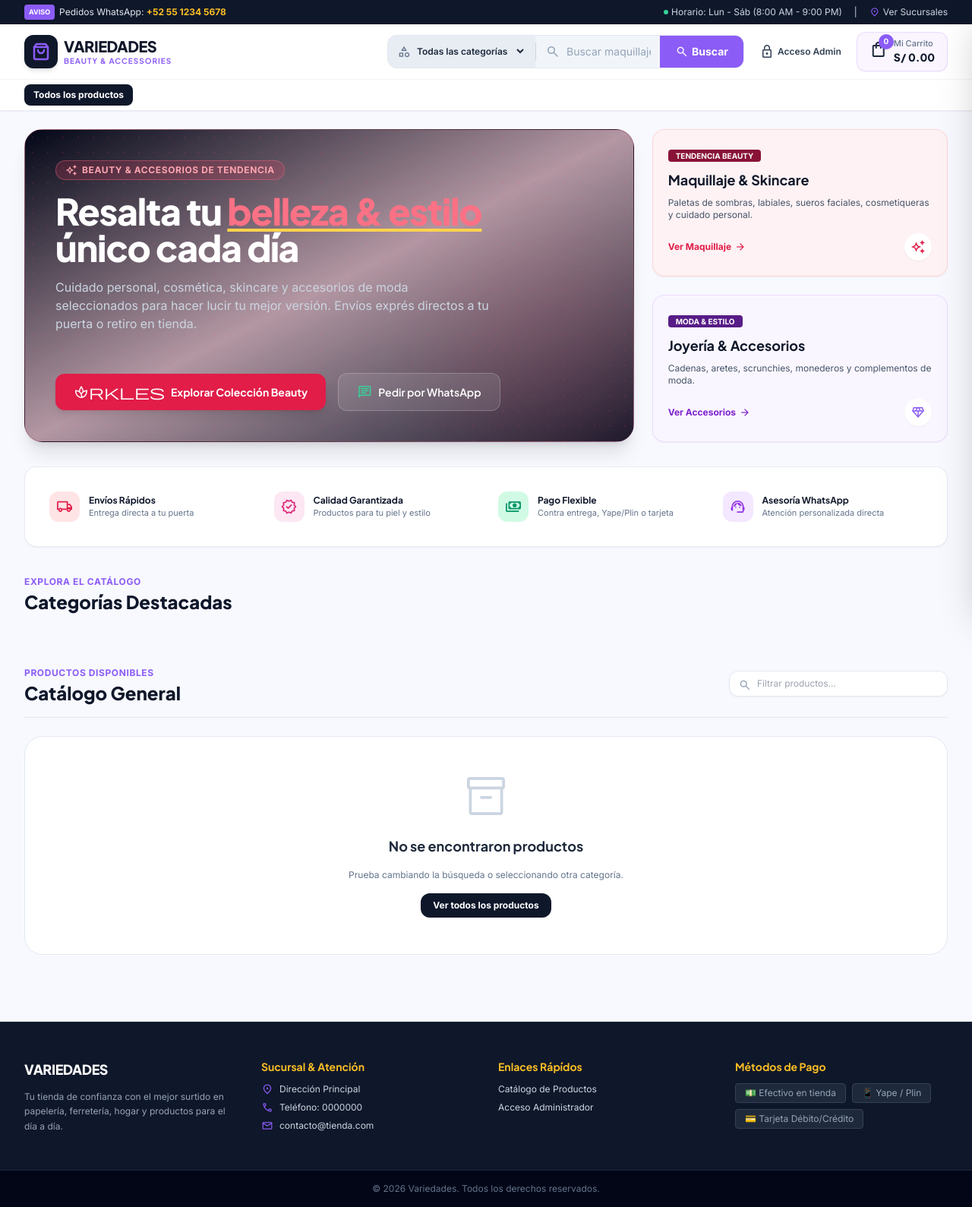
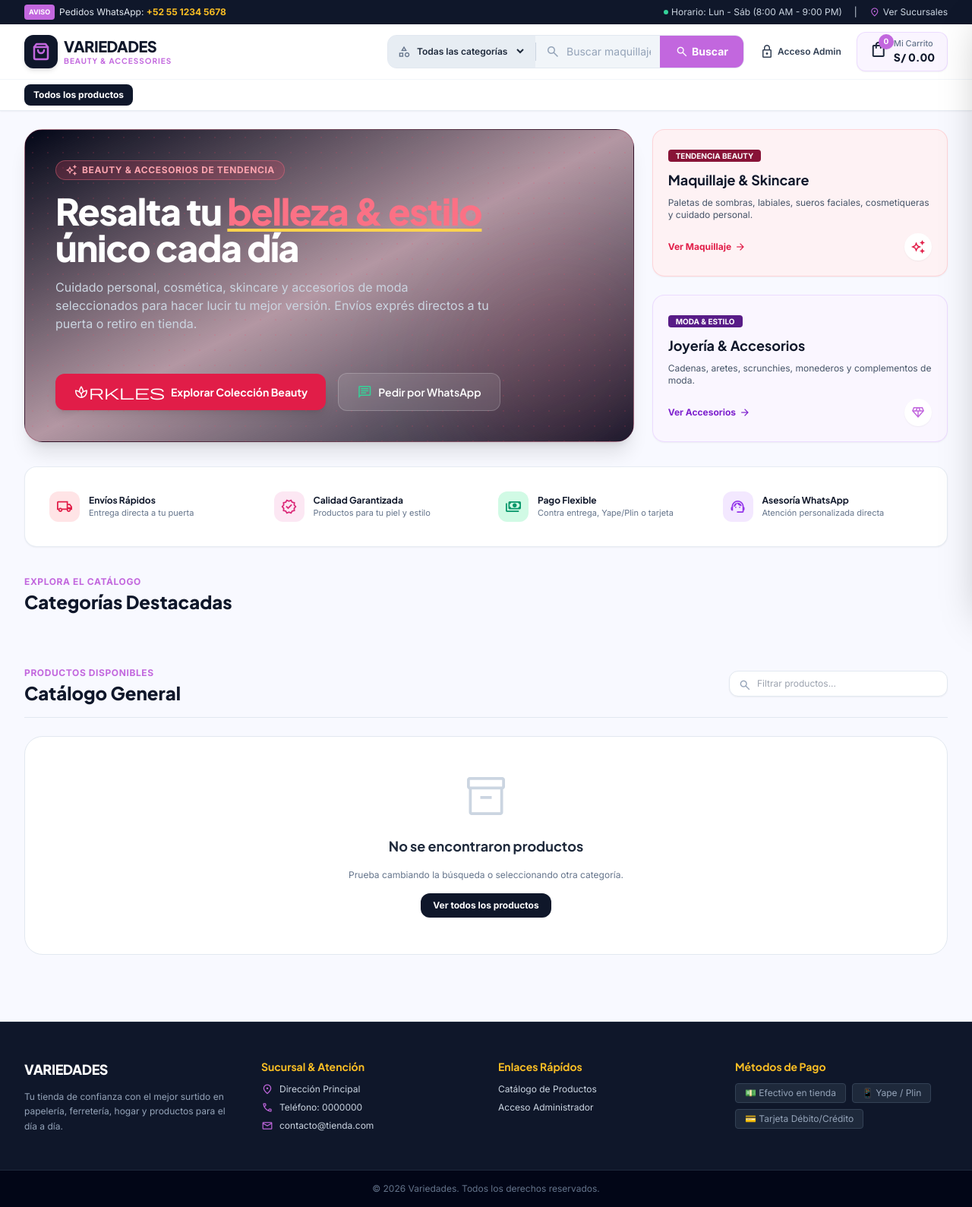
Before and after one commit to jhormanf26/sistema-moda, a PHP site: page /app/views/tienda/index.php in a window 1280 px wide. Shown: the whole page at 76% size. Run offline with PHP 8.4, Linux system fonts and the light colour scheme; the template is opened without the code that fills it, so the values that code supplies are empty; some libraries are stand-ins or nearby versions.

Commit message:
feat(tienda): ajustar tono morado/lila al valor hexadecimal #c267de

```diff
--- a/app/views/tienda/index.php
+++ b/app/views/tienda/index.php
@@ -22,15 +22,15 @@
                     colors: {
                         brand: {
                             navy: "#0F172A",
-                            lilac: "#8B5CF6",
-                            purple: "#7C3AED",
+                            lilac: "#c267de",
+                            purple: "#ab51c8",
                             green: "#10B981",
                             sky: "#38BDF8",
                             lightBg: "#f8f9ff"
                         },
                         "primary": "#0F172A",
-                        "secondary": "#8B5CF6",
-                        "secondary-container": "#7C3AED",
+                        "secondary": "#c267de",
+                        "secondary-container": "#ab51c8",
                         "on-surface": "#0d1c2f",
                         "on-surface-variant": "#45464d",
                         "surface-container-low": "#eff4ff",
@@ -52,7 +52,7 @@
         .glass-header { background: rgba(255, 255, 255, 0.95); backdrop-filter: blur(12px); }
     </style>
 </head>
-<body class="bg-[#f8f9ff] font-sans text-[#0d1c2f] antialiased min-h-screen flex flex-col justify-between selection:bg-[#8B5CF6]/20 selection:text-[#7C3AED] max-w-full overflow-x-hidden">
+<body class="bg-[#f8f9ff] font-sans text-[#0d1c2f] antialiased min-h-screen flex flex-col justify-between selection:bg-[#c267de]/20 selection:text-[#c267de] max-w-full overflow-x-hidden">
 
 
 
@@ -63,7 +63,7 @@
         <div class="bg-slate-900 text-white text-[11px] sm:text-xs py-1.5 px-3 sm:px-8 overflow-hidden">
             <div class="max-w-[1440px] mx-auto flex items-center justify-between gap-2 min-w-0">
                 <div class="flex items-center gap-1.5 min-w-0 truncate">
-                    <span class="bg-[#8B5CF6] text-white font-bold text-[9px] uppercase px-1.5 py-0.5 rounded flex-shrink-0">Aviso</span>
+                    <span class="bg-[#c267de] text-white font-bold text-[9px] uppercase px-1.5 py-0.5 rounded flex-shrink-0">Aviso</span>
                     <span class="truncate text-slate-200">
                         Pedidos WhatsApp: <strong class="text-amber-400"><?= htmlspecialchars($empresa['telefono'] ?? '+52 55 1234 5678') ?></strong>
                     </span>
@@ -72,7 +72,7 @@
                     <span class="flex items-center gap-1"><span class="w-1.5 h-1.5 rounded-full bg-emerald-400"></span> Horario: Lun - Sáb (8:00 AM - 9:00 PM)</span>
                     <span>|</span>
                     <a href="#sucursales" class="hover:text-white transition-colors flex items-center gap-1">
-                        <span class="material-symbols-outlined text-[14px] text-[#8B5CF6]">location_on</span>
+                        <span class="material-symbols-outlined text-[14px] text-[#c267de]">location_on</span>
                         <span>Ver Sucursales</span>
                     </a>
                 </div>
@@ -86,7 +86,7 @@
                 <?php if (!empty($empresa['logo']) && is_file('../public/' . ltrim($empresa['logo'], '/'))): ?>
                     <img src="<?= BASE_URL ?>/<?= htmlspecialchars(ltrim($empresa['logo'], '/')) ?>" alt="Logo" class="h-8 sm:h-10 w-auto object-contain flex-shrink-0">
                 <?php else: ?>
-                    <div class="w-9 h-9 sm:w-11 sm:h-11 rounded-xl bg-slate-900 flex items-center justify-center text-[#8B5CF6] shadow-md flex-shrink-0">
+                    <div class="w-9 h-9 sm:w-11 sm:h-11 rounded-xl bg-slate-900 flex items-center justify-center text-[#c267de] shadow-md flex-shrink-0">
                         <svg xmlns="http://www.w3.org/2000/svg" class="w-5 h-5 sm:w-6 sm:h-6" viewBox="0 0 24 24" fill="none" stroke="currentColor" stroke-width="2.5" stroke-linecap="round" stroke-linejoin="round">
                             <path d="M6 2L3 6v14a2 2 0 0 0 2 2h14a2 2 0 0 0 2-2V6l-3-4z"></path>
                             <line x1="3" y1="6" x2="21" y2="6"></line>
@@ -98,7 +98,7 @@
                     <span class="font-headline font-extrabold text-sm sm:text-xl text-slate-900 leading-tight tracking-tight uppercase truncate">
                         <?= htmlspecialchars($empresa['nombre'] ?? 'VARIEDADES') ?>
                     </span>
-                    <span class="font-headline font-bold text-[9px] sm:text-[10px] text-[#8B5CF6] tracking-widest uppercase -mt-0.5 truncate">
+                    <span class="font-headline font-bold text-[9px] sm:text-[10px] text-[#c267de] tracking-widest uppercase -mt-0.5 truncate">
                         BEAUTY & ACCESSORIES
                     </span>
                 </div>
@@ -106,7 +106,7 @@
 
             <!-- Formulario de Búsqueda (Escritorio) -->
             <div class="flex-1 max-w-2xl hidden md:block">
-                <form action="<?= BASE_URL ?>/tienda" method="GET" class="flex items-center h-11 bg-slate-100 rounded-xl border border-slate-200 focus-within:border-[#8B5CF6] focus-within:bg-white focus-within:ring-2 focus-within:ring-[#8B5CF6]/20 transition-all overflow-hidden">
+                <form action="<?= BASE_URL ?>/tienda" method="GET" class="flex items-center h-11 bg-slate-100 rounded-xl border border-slate-200 focus-within:border-[#c267de] focus-within:bg-white focus-within:ring-2 focus-within:ring-[#c267de]/20 transition-all overflow-hidden">
                     <div class="relative flex items-center px-3 bg-slate-200/60 h-full text-xs font-semibold text-slate-700">
                         <span class="material-symbols-outlined text-[18px] mr-1 text-slate-500">category</span>
                         <select name="cat" onchange="this.form.submit()" class="bg-transparent focus:outline-none cursor-pointer text-slate-800 pr-2">
@@ -123,7 +123,7 @@
                         <span class="material-symbols-outlined absolute left-3 text-slate-400 text-[20px]">search</span>
                         <input type="text" name="q" value="<?= htmlspecialchars($_GET['q'] ?? '') ?>" placeholder="Buscar maquillaje, skincare, labiales, joyería, accesorios..." class="w-full h-full pl-10 pr-3 bg-transparent text-sm text-slate-800 placeholder:text-slate-400 focus:outline-none">
                     </div>
-                    <button type="submit" class="h-full px-5 bg-[#8B5CF6] hover:bg-[#7C3AED] text-white font-bold text-sm flex items-center gap-1 transition-colors">
+                    <button type="submit" class="h-full px-5 bg-[#c267de] hover:bg-[#ab51c8] text-white font-bold text-sm flex items-center gap-1 transition-colors">
                         <span class="material-symbols-outlined text-[18px]">search</span>
                         <span>Buscar</span>
                     </button>
@@ -133,7 +133,7 @@
             <!-- Acciones Header (Carrito / Login) -->
             <div class="flex items-center gap-2 flex-shrink-0">
                 <?php if (!isset($_SESSION['user_id'])): ?>
-                    <a href="<?= BASE_URL ?>/auth/index" class="hidden sm:flex items-center gap-1 px-3 py-2 text-xs font-semibold text-slate-700 hover:text-[#8B5CF6] hover:bg-slate-100 rounded-lg transition-colors">
+                    <a href="<?= BASE_URL ?>/auth/index" class="hidden sm:flex items-center gap-1 px-3 py-2 text-xs font-semibold text-slate-700 hover:text-[#c267de] hover:bg-slate-100 rounded-lg transition-colors">
                         <span class="material-symbols-outlined text-[20px]">lock</span>
                         <span>Acceso Admin</span>
                     </a>
@@ -143,7 +143,7 @@
                 <button onclick="toggleCartDrawer()" class="flex items-center gap-2 bg-purple-50 hover:bg-purple-100 border border-purple-200/80 px-2.5 sm:px-4 py-1.5 sm:py-2 rounded-xl transition-all shadow-sm group">
                     <div class="relative">
                         <span class="material-symbols-outlined text-slate-800 group-hover:scale-110 transition-transform text-[22px] sm:text-[24px]">shopping_bag</span>
-                        <span id="cart-badge-count" class="absolute -top-2 -right-2 bg-[#8B5CF6] text-white text-[10px] font-bold w-4 h-4 sm:w-5 sm:h-5 rounded-full flex items-center justify-center shadow-sm">0</span>
+                        <span id="cart-badge-count" class="absolute -top-2 -right-2 bg-[#c267de] text-white text-[10px] font-bold w-4 h-4 sm:w-5 sm:h-5 rounded-full flex items-center justify-center shadow-sm">0</span>
                     </div>
                     <div class="hidden sm:flex flex-col text-left leading-tight">
                         <span class="text-[11px] font-medium text-slate-500">Mi Carrito</span>
@@ -160,7 +160,7 @@
                     Todos los productos
                 </a>
                 <?php foreach ($categorias as $cat): ?>
-                    <a href="<?= BASE_URL ?>/tienda?cat=<?= $cat['id'] ?>" class="px-3 py-1.5 rounded-lg hover:bg-slate-100 hover:text-[#8B5CF6] <?= (isset($_GET['cat']) && $_GET['cat'] == $cat['id']) ? 'bg-[#8B5CF6] text-white font-bold' : '' ?> transition-colors">
+                    <a href="<?= BASE_URL ?>/tienda?cat=<?= $cat['id'] ?>" class="px-3 py-1.5 rounded-lg hover:bg-slate-100 hover:text-[#c267de] <?= (isset($_GET['cat']) && $_GET['cat'] == $cat['id']) ? 'bg-[#c267de] text-white font-bold' : '' ?> transition-colors">
                         <?= htmlspecialchars($cat['nombre']) ?>
                     </a>
                 <?php endforeach; ?>
@@ -169,10 +169,10 @@
 
         <!-- Buscador Responsivo Móvil -->
         <div class="px-3 py-2 bg-slate-50 border-t border-slate-100 md:hidden">
-            <form action="<?= BASE_URL ?>/tienda" method="GET" class="flex items-center h-10 bg-white rounded-xl border border-slate-200 focus-within:border-[#8B5CF6] shadow-xs px-3 gap-2">
+            <form action="<?= BASE_URL ?>/tienda" method="GET" class="flex items-center h-10 bg-white rounded-xl border border-slate-200 focus-within:border-[#c267de] shadow-xs px-3 gap-2">
                 <span class="material-symbols-outlined text-slate-400 text-[18px]">search</span>
                 <input type="text" name="q" value="<?= htmlspecialchars($_GET['q'] ?? '') ?>" placeholder="Buscar productos..." class="w-full bg-transparent text-xs text-slate-800 focus:outline-none">
-                <button type="submit" class="text-[#8B5CF6] font-bold text-xs px-1">Buscar</button>
+                <button type="submit" class="text-[#c267de] font-bold text-xs px-1">Buscar</button>
             </form>
         </div>
     </header>
@@ -251,7 +251,7 @@
                         <a href="#catalogo" class="font-bold text-xs text-purple-700 hover:underline flex items-center gap-1">
                             Ver Accesorios <span class="material-symbols-outlined text-[16px]">arrow_forward</span>
                         </a>
-                        <span class="w-9 h-9 rounded-full bg-white shadow-sm flex items-center justify-center text-[#8B5CF6]">
+                        <span class="w-9 h-9 rounded-full bg-white shadow-sm flex items-center justify-center text-[#c267de]">
                             <span class="material-symbols-outlined text-[20px]">diamond</span>
                         </span>
                     </div>
@@ -303,7 +303,7 @@
         <section class="space-y-4">
             <div class="flex items-end justify-between">
                 <div>
-                    <span class="text-xs font-bold text-[#8B5CF6] uppercase tracking-wider">Explora el catálogo</span>
+                    <span class="text-xs font-bold text-[#c267de] uppercase tracking-wider">Explora el catálogo</span>
                     <h2 class="font-headline font-extrabold text-xl sm:text-2xl text-slate-900">Categorías Destacadas</h2>
                 </div>
             </div>
@@ -311,7 +311,7 @@
             <div class="grid grid-cols-2 sm:grid-cols-3 md:grid-cols-4 lg:grid-cols-6 gap-4">
                 <?php foreach ($categorias as $index => $cat): ?>
                     <a href="<?= BASE_URL ?>/tienda?cat=<?= $cat['id'] ?>" class="bg-white hover:bg-purple-50/50 border border-slate-200/80 hover:border-purple-300 rounded-2xl p-4 text-center shadow-sm hover:shadow-md transition-all flex flex-col items-center group">
-                        <div class="w-14 h-14 rounded-2xl bg-slate-100 text-slate-800 group-hover:bg-[#8B5CF6] group-hover:text-white transition-all flex items-center justify-center mb-3">
+                        <div class="w-14 h-14 rounded-2xl bg-slate-100 text-slate-800 group-hover:bg-[#c267de] group-hover:text-white transition-all flex items-center justify-center mb-3">
                             <span class="material-symbols-outlined text-[28px]">
                                 <?php
                                     $icons = ['category', 'edit_note', 'build', 'cable', 'home', 'cookie', 'soap', 'style', 'local_mall'];
@@ -319,7 +319,7 @@
                                 ?>
                             </span>
                         </div>
-                        <span class="font-headline font-bold text-xs text-slate-800 group-hover:text-[#8B5CF6] transition-colors line-clamp-1">
+                        <span class="font-headline font-bold text-xs text-slate-800 group-hover:text-[#c267de] transition-colors line-clamp-1">
                             <?= htmlspecialchars($cat['nombre']) ?>
                         </span>
                         <span class="text-[11px] text-slate-500 mt-0.5"><?= $cat['total_productos'] ?? 0 ?> productos</span>
@@ -436,7 +436,7 @@
         <section id="catalogo" class="space-y-6 pt-4">
             <div class="flex flex-col sm:flex-row sm:items-center justify-between gap-4 border-b border-slate-200 pb-4">
                 <div>
-                    <span class="text-xs font-bold text-[#8B5CF6] uppercase tracking-wider">Productos Disponibles</span>
+                    <span class="text-xs font-bold text-[#c267de] uppercase tracking-wider">Productos Disponibles</span>
                     <h2 class="font-headline font-extrabold text-2xl text-slate-900">
                         <?= !empty($_GET['cat']) ? 'Filtrado por Categoría' : 'Catálogo General' ?>
                     </h2>
@@ -445,7 +445,7 @@
                 <!-- Buscador rápido en vivo -->
                 <div class="relative w-full sm:w-72">
                     <span class="material-symbols-outlined absolute left-3 top-2.5 text-slate-400 text-[18px]">search</span>
-                    <input type="text" id="live-search" placeholder="Filtrar productos..." onkeyup="filtrarProductosEnVivo()" class="w-full pl-9 pr-3 py-2 bg-white border border-slate-200 rounded-xl text-xs focus:outline-none focus:border-[#8B5CF6] shadow-sm">
+                    <input type="text" id="live-search" placeholder="Filtrar productos..." onkeyup="filtrarProductosEnVivo()" class="w-full pl-9 pr-3 py-2 bg-white border border-slate-200 rounded-xl text-xs focus:outline-none focus:border-[#c267de] shadow-sm">
                 </div>
             </div>
 
@@ -520,7 +520,7 @@
                                 </div>
 
                                 <!-- Nombre del Producto -->
-                                <h3 class="font-headline font-semibold text-slate-900 text-sm group-hover:text-[#8B5CF6] transition-colors line-clamp-2 leading-snug">
+                                <h3 class="font-headline font-semibold text-slate-900 text-sm group-hover:text-[#c267de] transition-colors line-clamp-2 leading-snug">
                                     <?= htmlspecialchars($p['nombre']) ?>
                                 </h3>
 
@@ -531,7 +531,7 @@
 
                                 <!-- Precio -->
                                 <div class="mt-3 flex items-baseline gap-2">
-                                    <span class="font-headline font-extrabold text-xl text-[#7C3AED]">
+                                    <span class="font-headline font-extrabold text-xl text-[#c267de]">
                                         <?= $empresa['moneda'] ?? 'S/' ?> <?= number_format($p['precio_venta'], 2) ?>
                                     </span>
                                 </div>
@@ -540,7 +540,7 @@
                             <!-- Botones de Acción -->
                             <div class="pt-4 flex gap-2">
                                 <?php if ($stock > 0): ?>
-                                    <button onclick="agregarAlCarrito(<?= htmlspecialchars(json_encode($p)) ?>)" class="flex-1 bg-[#8B5CF6] hover:bg-[#7C3AED] text-white font-headline font-bold text-xs py-2.5 rounded-xl flex items-center justify-center gap-1.5 transition-all shadow-sm active:scale-95">
+                                    <button onclick="agregarAlCarrito(<?= htmlspecialchars(json_encode($p)) ?>)" class="flex-1 bg-[#c267de] hover:bg-[#ab51c8] text-white font-headline font-bold text-xs py-2.5 rounded-xl flex items-center justify-center gap-1.5 transition-all shadow-sm active:scale-95">
                                         <span class="material-symbols-outlined text-[18px]">add_shopping_cart</span>
                                         <span>Agregar</span>
                                     </button>
@@ -577,15 +577,15 @@
                 <h4 class="font-headline font-bold text-sm text-amber-400">Sucursal & Atención</h4>
                 <ul class="text-xs text-slate-300 space-y-2">
                     <li class="flex items-center gap-2">
-                        <span class="material-symbols-outlined text-[16px] text-[#8B5CF6]">location_on</span>
+                        <span class="material-symbols-outlined text-[16px] text-[#c267de]">location_on</span>
                         <span><?= htmlspecialchars($empresa['direccion'] ?? 'Dirección Principal') ?></span>
                     </li>
                     <li class="flex items-center gap-2">
-                        <span class="material-symbols-outlined text-[16px] text-[#8B5CF6]">phone</span>
+                        <span class="material-symbols-outlined text-[16px] text-[#c267de]">phone</span>
                         <span>Teléfono: <?= htmlspecialchars($empresa['telefono'] ?? '0000000') ?></span>
                     </li>
                     <li class="flex items-center gap-2">
-                        <span class="material-symbols-outlined text-[16px] text-[#8B5CF6]">mail</span>
+                        <span class="material-symbols-outlined text-[16px] text-[#c267de]">mail</span>
                         <span><?= htmlspecialchars($empresa['email'] ?? 'contacto@tienda.com') ?></span>
                     </li>
                 </ul>
@@ -619,7 +619,7 @@
         <!-- Header del Carrito -->
         <div class="p-4 border-b border-slate-200 flex items-center justify-between bg-slate-900 text-white">
             <div class="flex items-center gap-2">
-                <span class="material-symbols-outlined text-[#8B5CF6]">shopping_bag</span>
+                <span class="material-symbols-outlined text-[#c267de]">shopping_bag</span>
                 <h3 class="font-headline font-bold text-sm">Tu Carrito de Compras</h3>
             </div>
             <button onclick="toggleCartDrawer()" class="text-slate-400 hover:text-white transition-colors">
@@ -636,7 +636,7 @@
         <div class="p-4 border-t border-slate-200 bg-slate-50 space-y-3">
             <div class="flex justify-between items-center text-sm font-semibold text-slate-800">
                 <span>Total a Pagar:</span>
-                <span id="cart-drawer-total" class="font-headline font-extrabold text-lg text-[#7C3AED]"><?= $empresa['moneda'] ?? 'S/' ?> 0.00</span>
+                <span id="cart-drawer-total" class="font-headline font-extrabold text-lg text-[#c267de]"><?= $empresa['moneda'] ?? 'S/' ?> 0.00</span>
             </div>
 
             <button onclick="enviarPedidoWhatsapp()" class="w-full bg-emerald-600 hover:bg-emerald-700 text-white font-headline font-bold text-xs py-3 rounded-xl flex items-center justify-center gap-2 transition-colors shadow-md">
@@ -763,7 +763,7 @@
                         <img src="${imgRuta}" class="w-14 h-14 object-cover rounded-lg bg-white border">
                         <div class="flex-1 min-w-0">
                             <h4 class="text-xs font-semibold text-slate-800 truncate">${item.nombre}</h4>
-                            <div class="text-xs text-[#7C3AED] font-bold">${MONEDA} ${item.precio.toFixed(2)}</div>
+                            <div class="text-xs text-[#c267de] font-bold">${MONEDA} ${item.precio.toFixed(2)}</div>
                             <div class="flex items-center gap-2 mt-1">
                                 <button onclick="cambiarCantidad('${item.key}', -1)" class="w-5 h-5 bg-slate-200 rounded flex items-center justify-center text-xs font-bold">-</button>
                                 <span class="text-xs font-bold">${item.cantidad}</span>
@@ -813,11 +813,11 @@
         function seleccionarVarianteModal(variante, btnElement) {
             varianteActual = variante;
             document.querySelectorAll('.qv-var-btn').forEach(b => {
-                b.classList.remove('bg-[#8B5CF6]', 'text-white', 'border-[#8B5CF6]');
+                b.classList.remove('bg-[#c267de]', 'text-white', 'border-[#c267de]');
                 b.classList.add('bg-slate-50', 'text-slate-700', 'border-slate-200');
             });
             btnElement.classList.remove('bg-slate-50', 'text-slate-700', 'border-slate-200');
-            btnElement.classList.add('bg-[#8B5CF6]', 'text-white', 'border-[#8B5CF6]');
+            btnElement.classList.add('bg-[#c267de]', 'text-white', 'border-[#c267de]');
 
             const stockEl = document.getElementById('qv-var-stock');
             if (stockEl) {
@@ -869,7 +869,7 @@
                                             return `
                                                 <button type="button"
                                                         onclick='seleccionarVarianteModal(${JSON.stringify(v)}, this)'
-                                                        class="qv-var-btn px-3 py-1.5 rounded-xl border text-xs font-headline font-bold transition-all ${idx === 0 ? 'bg-[#8B5CF6] text-white border-[#8B5CF6]' : 'bg-slate-50 text-slate-700 border-slate-200'} ${disabled}">
+                                                        class="qv-var-btn px-3 py-1.5 rounded-xl border text-xs font-headline font-bold transition-all ${idx === 0 ? 'bg-[#c267de] text-white border-[#c267de]' : 'bg-slate-50 text-slate-700 border-slate-200'} ${disabled}">
                                                     ${label} ${parseInt(v.stock_actual) <= 0 ? '(Agotado)' : ''}
                                                 </button>
                                             `;
@@ -883,13 +883,13 @@
                             <div>${galeriaHTML}</div>
                             <div class="flex flex-col justify-between space-y-4">
                                 <div class="space-y-2">
-                                    <span class="text-xs font-bold text-[#8B5CF6] uppercase">${p.categoria_nombre || 'General'}</span>
+                                    <span class="text-xs font-bold text-[#c267de] uppercase">${p.categoria_nombre || 'General'}</span>
                                     <h3 class="font-headline font-bold text-xl text-slate-900">${p.nombre}</h3>
-                                    <div class="font-headline font-extrabold text-2xl text-[#7C3AED]">${MONEDA} ${parseFloat(p.precio_venta).toFixed(2)}</div>
+                                    <div class="font-headline font-extrabold text-2xl text-[#c267de]">${MONEDA} ${parseFloat(p.precio_venta).toFixed(2)}</div>
                                     <p class="text-xs text-slate-600 leading-relaxed">${p.descripcion || 'Sin descripción adicional.'}</p>
                                     ${variantesHTML}
                                 </div>
-                                <button onclick='agregarAlCarrito(productoActualModal, varianteActual); cerrarQuickView();' class="w-full bg-[#8B5CF6] hover:bg-[#7C3AED] text-white font-headline font-bold text-xs py-3 rounded-xl flex items-center justify-center gap-2 shadow-md active:scale-95 transition-all">
+                                <button onclick='agregarAlCarrito(productoActualModal, varianteActual); cerrarQuickView();' class="w-full bg-[#c267de] hover:bg-[#ab51c8] text-white font-headline font-bold text-xs py-3 rounded-xl flex items-center justify-center gap-2 shadow-md active:scale-95 transition-all">
                                     <span class="material-symbols-outlined text-[18px]">add_shopping_cart</span>
                                     <span>Agregar al Carrito</span>
                                 </button>
```
Also changed, not shown: tests/tienda_palette_test.php (+4 -4 lines).
